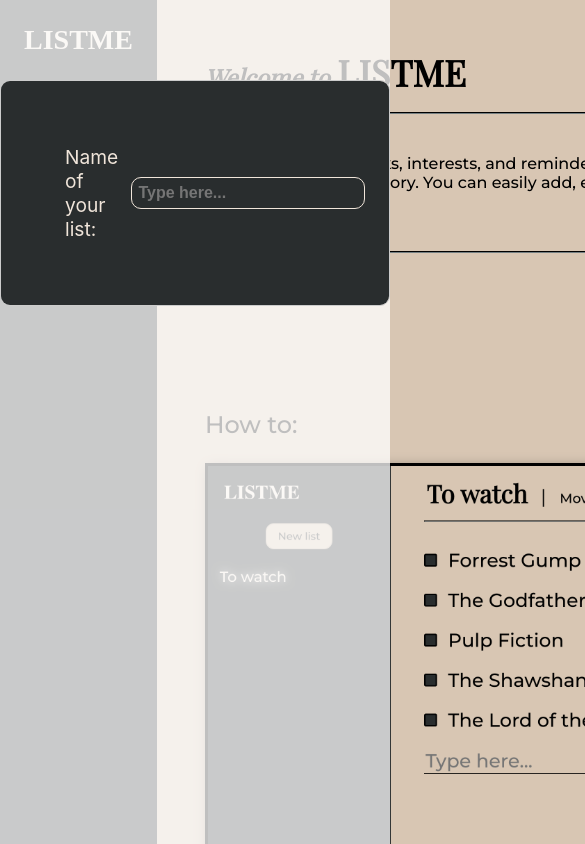
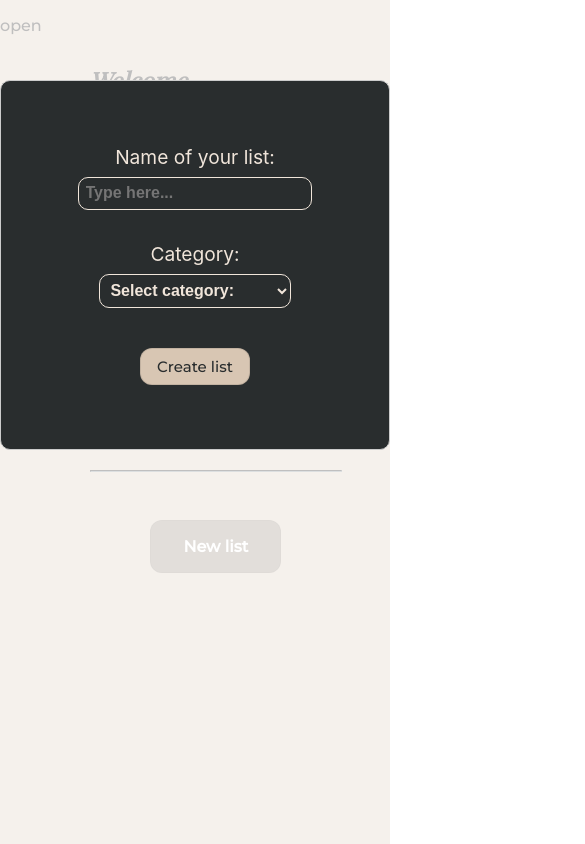
Before and after one commit to purpett/ListMe, a React (Create React App) app: page / in a window 390 px wide. Both pictures are taken after a click on the button "New list". Shown: the top 844 px of the page, 585 px wide, since content can reach past the window. Built offline with nearby package versions, Linux system fonts and the light colour scheme; a web font is replaced by a local one.

Commit message:
add css media query for responsiveness

```diff
--- a/src/App.css
+++ b/src/App.css
@@ -7,7 +7,6 @@
   min-height: 100vh;
   box-sizing: border-box;
   background-color: #d8c6b3;
-
 }
 
 .dark-btn {
@@ -42,9 +41,37 @@
   display: inline;
 }
 
+.open-sidebar, .close-sidebar {
+  display: none;
+}
 
+@media screen and (max-width: 800px) {
+  .App {
+    padding-top: 1rem;
+  }
 
+  nav {
+    height: 100%;
+    width: 0;
+    position: fixed;
+    z-index: 1;
+    top: 0;
+    left: 0;
+    background-color: #111;
+    overflow-x: hidden;
+    transition: 0.3s;
+    padding-top: 60px;
+  }
 
-/* @media (prefers-reduced-motion: no-preference) {
+  .open-sidebar {
+    display: inline-block;
+    position: 'fixed';
+    top: 0;
+    height: 2rem;
+    left: 0
+  }
 
-} */
+  .close-sidebar {
+    display: block;
+  }
+}
--- a/src/App.js
+++ b/src/App.js
@@ -30,6 +30,7 @@ function App() {
 
   const [lists, setLists] = useState(loadState())
   const [showNewListModal, setShowNewListModal] = useState(false);
+  const [navIsOpen, setNavIsOpen] = useState(false)
 
   function storeState() {
     localStorage.setItem('state', JSON.stringify(lists))
@@ -182,7 +183,10 @@ function App() {
   return (
     <div className="App">
       <AppContext.Provider value={{ lists, createListItem, editListItem, deleteListItem, deleteAllItems, deleteCompletedItems, toggleItem }}>
-        <Sidebar showModal={() => setShowNewListModal(true)} lists={lists} />
+        <div className="open-sidebar" onClick={() => setNavIsOpen(true)}>
+          open
+        </div>
+        <Sidebar isOpen={navIsOpen} close={() => setNavIsOpen(false)} showModal={() => setShowNewListModal(true)} lists={lists} />
         <Routes>
           <Route path="/" element={<Homepage showModal={() => setShowNewListModal(true)} />} />
           <Route
--- a/src/Homepage.css
+++ b/src/Homepage.css
@@ -1,5 +1,3 @@
-
-
 .Homepage {
   background-color: #d8c6b3;
   flex: 1;
@@ -52,3 +50,9 @@ hr {
 .how-to {
   font-size: 1.5rem;
 }
+
+@media screen and (max-width: 800px) {
+  .how-to, .preview {
+    display: none;
+  }
+}
--- a/src/List.css
+++ b/src/List.css
@@ -3,7 +3,7 @@
   margin: 1rem 3rem;
   display: grid;
   grid-template-columns: 3fr 1fr;
-  grid-template-rows: repeat(10, 1fr);
+  grid-template-rows: auto auto 1fr;
 }
 
 .header {
@@ -76,7 +76,7 @@
 
 .list-content {
   grid-column: 1 / 2;
-  grid-row: 2 / 11;
+  grid-row: 2 / 3;
 }
 
 #edit-form-input {
@@ -90,3 +90,28 @@
   border: none;
   outline: none;
 }
+
+@media screen and (max-width: 800px) {
+  .header-left h1 {
+    font-size: 2rem;
+  }
+
+  .header {
+    grid-column: 1 / 3;
+  }
+
+  .list-content {
+    grid-column: 1 / 3;
+  }
+
+  .danger-zone {
+    grid-column: 1 / 3;
+    grid-row: 3 / 4;
+    margin: initial;
+    margin-top: 2rem;
+  }
+
+  .item-input {
+    font-size: 1.4rem;
+  }
+}
--- a/src/ListItem.css
+++ b/src/ListItem.css
@@ -73,3 +73,10 @@
 .trash-container {
   flex-basis: 50px;
 }
+
+
+@media screen and (max-width: 800px) {
+  .list-item div span {
+    font-size: 1.4rem;
+  }
+}
--- a/src/NewListModal.css
+++ b/src/NewListModal.css
@@ -16,18 +16,27 @@
 
 .modal-content {
   display: flex;
-  justify-content: space-evenly;
+  flex-direction: column;
+  align-items: center;
+  gap: 2rem;
+}
+
+.list-name-form,
+.list-category-form {
+  display: flex;
+  flex-direction: column;
+  justify-content: center;
   align-items: center;
 }
 
-.modal-content label {
-  margin-right: 0.8rem;
+.list-name-form label,
+.list-category-form label {
+  margin-bottom: 0.5rem;
   font-size: 1.2rem;
 }
 
-.modal-content input[type="text"],
-.modal-content select {
-  box-sizing: border-box;
+.list-name-form input[type="text"],
+.list-category-form select {
   border: 1px solid #f0e5da;
   padding: 0.4rem;
   border-radius: 10px;
@@ -35,7 +44,14 @@
   font-size: 16px;
   background-color: #292d2e;
   color: #f0e5da;
-  margin-right: 2.2rem;
+}
+
+.list-category-form select {
+  width: 100%;
+}
+
+.list-category-form div {
+  width: 12rem;
 }
 
 input:focus,
@@ -55,6 +71,7 @@ input:focus,
   cursor: pointer;
   transition: all 250ms;
   padding: 0.5rem 1rem;
+  margin-top: 0.5rem;
 }
 
 .modal-content button:hover {
--- a/src/NewListModal.js
+++ b/src/NewListModal.js
@@ -35,6 +35,7 @@ export default function NewListModal(props) {
       className="modal"
     >
       <form className='modal-content' onSubmit={onSubmit}>
+        <div className='list-name-form'>
           <label>Name of your list:</label>
           <input
             type="text"
@@ -45,8 +46,10 @@ export default function NewListModal(props) {
             value={newListInfo.name}
             onChange={handleOnChange}
           />
-
+        </div>
+        <div className='list-category-form'>
           <label>Category:</label>
+          <div>
             <select
               name="category"
               id="list-category"
@@ -60,6 +63,8 @@ export default function NewListModal(props) {
               <option>Recipes</option>
               <option>Other</option>
             </select>
+          </div>
+        </div>
         <button type="submit">Create list</button>
       </form>
     </ReactModal >
--- a/src/Sidebar.css
+++ b/src/Sidebar.css
@@ -3,12 +3,13 @@ ul{
   padding: 0;
 }
 
-nav{
+nav {
   background-color: #292d2e;
   color: white;
   flex-basis: 15%;
   text-align: start;
   padding: 1.5rem;
+  min-width: 12rem;
 }
 
 nav .new-list-button {
@@ -54,3 +55,19 @@ nav .new-list-button:active {
   text-decoration: underline;
   text-decoration-thickness: 1px;
 }
+
+@media screen and (max-width: 800px) {
+  nav {
+    height: 100%;
+    position: fixed;
+    z-index: 1;
+    top: 0;
+    left: 0;
+    transition: 0.5s;
+    transform: translateX(-100%);
+  }
+
+  nav.open {
+    transform: translateX(0);
+  }
+}
--- a/src/Sidebar.js
+++ b/src/Sidebar.js
@@ -7,7 +7,8 @@ import './App.css'
 
 export default function Sidebar(props) {
   return (
-    <nav>
+    <nav className={`${props.isOpen ? "open" : ""}`}>
+      <div className="close-sidebar" onClick={props.close}>close</div>
       <Link className="homepage" to='/'>LISTME</Link>
       <button className="new-list-button" onClick={props.showModal}>New list</button>
       <AllLists lists={props.lists} />
```
Lines whose indentation alone changed are shown as unchanged.
